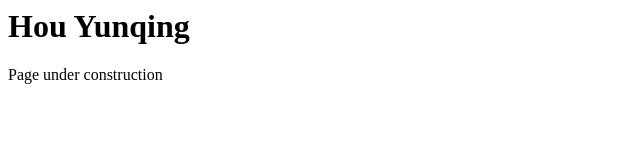
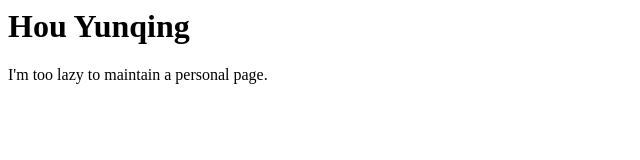
Before and after one commit to hyqneuron/hyqneuron.github.io, a plain HTML site: page index.htm in a window 1280 px wide. Shown: the full height of the page, 0-640 px from the left. Drawn offline with Linux system fonts and the light colour scheme.

Commit message:
too lazy

```diff
--- a/index.htm
+++ b/index.htm
@@ -5,6 +5,6 @@
 
 	<body>
 		<h1>Hou Yunqing</h1>
-		Page under construction
+		I'm too lazy to maintain a personal page.
 	</body>
 </html>
```
